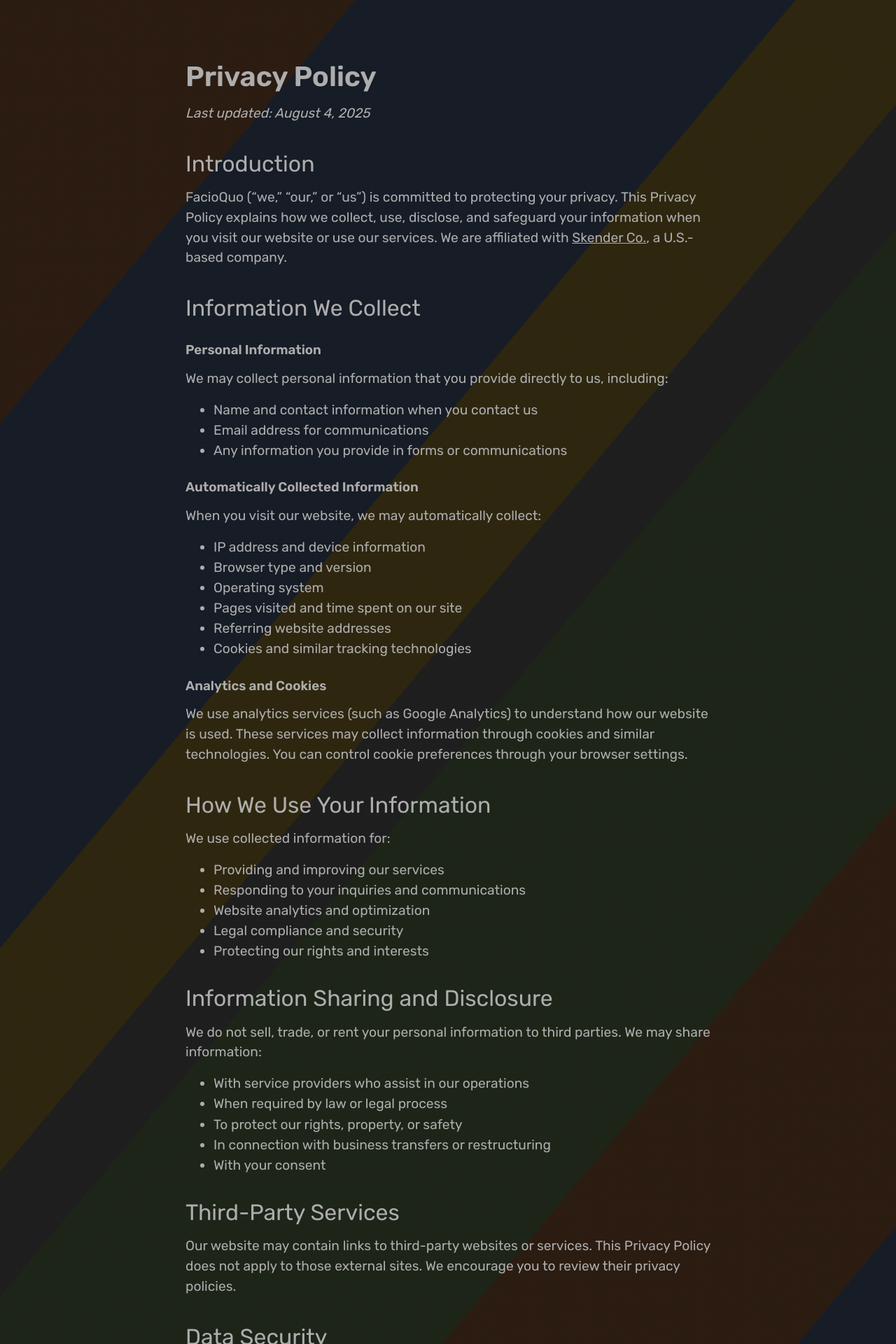
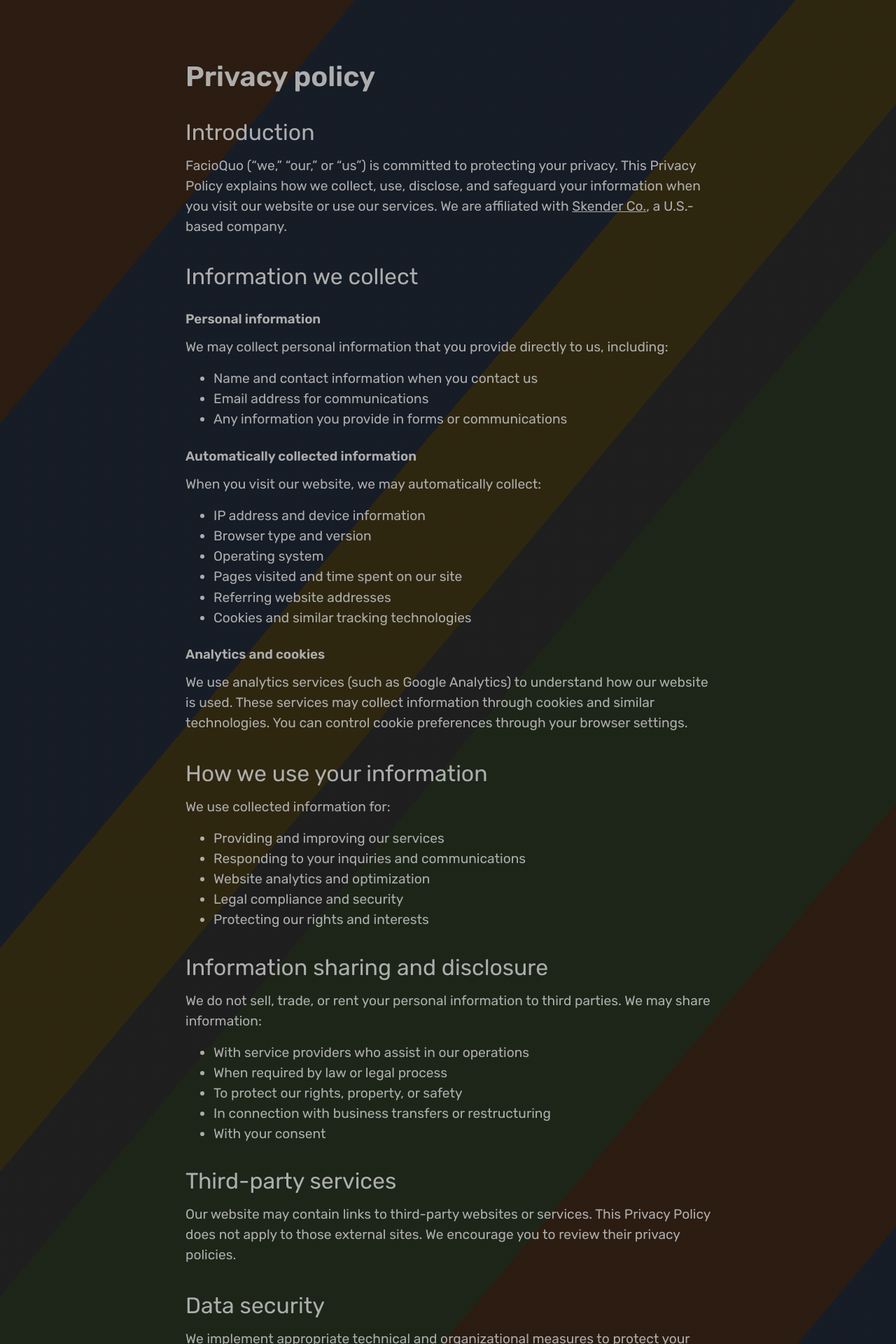
Before and after one commit to facioquo/facioquo.com, a Jekyll site: the page built from pages/privacy.md, in a window 1280 px wide. Shown: the top 1920 px of the page at 70% size. Built offline with Jekyll 4.4.1, drawn with Linux system fonts in a browser that asks for light colours; some of the changed text lies outside the part shown.

Commit message:
Address review feedback: smaller legal links font, sentence case headers, dates at bottom
Co-authored-by: DaveSkender <8432125+DaveSkender@users.noreply.github.com>

```diff
--- a/_includes/head-base-styles.html
+++ b/_includes/head-base-styles.html
@@ -177,6 +177,12 @@
     color: rgba(173, 173, 173, 0.6);
   }
 
+  .site-legal-links {
+    font-size: 0.9em;
+    font-weight: 200;
+    color: rgba(173, 173, 173, 0.5);
+  }
+
   .page-title,
   .section-title {
     font-size: 3.5em;
--- a/pages/privacy.md
+++ b/pages/privacy.md
@@ -7,9 +7,7 @@ layout: base
 footer: true
 ---
 
-# Privacy Policy
-
-*Last updated: August 4, 2025*
+# Privacy policy
 
 ## Introduction
 
@@ -17,15 +15,15 @@ FacioQuo ("we," "our," or "us") is committed to protecting your privacy. This Pr
 use, disclose, and safeguard your information when you visit our website or use our services.
 We are affiliated with [Skender Co.](https://skenderco.com), a U.S.-based company.
 
-## Information We Collect
+## Information we collect
 
-### Personal Information
+### Personal information
 We may collect personal information that you provide directly to us, including:
 - Name and contact information when you contact us
 - Email address for communications
 - Any information you provide in forms or communications
 
-### Automatically Collected Information
+### Automatically collected information
 When you visit our website, we may automatically collect:
 - IP address and device information
 - Browser type and version
@@ -34,12 +32,12 @@ When you visit our website, we may automatically collect:
 - Referring website addresses
 - Cookies and similar tracking technologies
 
-### Analytics and Cookies
+### Analytics and cookies
 We use analytics services (such as Google Analytics) to understand how our website is used.
 These services may collect information through cookies and similar technologies.
 You can control cookie preferences through your browser settings.
 
-## How We Use Your Information
+## How we use your information
 
 We use collected information for:
 - Providing and improving our services
@@ -48,7 +46,7 @@ We use collected information for:
 - Legal compliance and security
 - Protecting our rights and interests
 
-## Information Sharing and Disclosure
+## Information sharing and disclosure
 
 We do not sell, trade, or rent your personal information to third parties. We may share information:
 - With service providers who assist in our operations
@@ -57,24 +55,24 @@ We do not sell, trade, or rent your personal information to third parties. We ma
 - In connection with business transfers or restructuring
 - With your consent
 
-## Third-Party Services
+## Third-party services
 
 Our website may contain links to third-party websites or services.
 This Privacy Policy does not apply to those external sites.
 We encourage you to review their privacy policies.
 
-## Data Security
+## Data security
 
 We implement appropriate technical and organizational measures to protect your personal information
 against unauthorized access, alteration, disclosure, or destruction.
 However, no method of transmission over the internet is 100% secure.
 
-## Data Retention
+## Data retention
 
 We retain personal information only as long as necessary to fulfill the purposes outlined in this policy,
 unless a longer retention period is required by law.
 
-## Your Rights
+## Your rights
 
 Depending on your location, you may have certain rights regarding your personal information:
 - **Access**: Request access to your personal information
@@ -86,23 +84,23 @@ Depending on your location, you may have certain rights regarding your personal
 
 To exercise these rights, please contact us using the information provided below.
 
-## International Data Transfers
+## International data transfers
 
 If you are located outside the United States, please note that we may transfer your information to and process it
 in the United States, where data protection laws may differ from those in your jurisdiction.
 
-## Children's Privacy
+## Children's privacy
 
 Our services are not directed to children under 13.
 We do not knowingly collect personal information from children under 13.
 If we become aware that we have collected such information, we will take steps to delete it.
 
-## Changes to This Privacy Policy
+## Changes to this privacy policy
 
 We may update this Privacy Policy from time to time. We will notify you of any material changes
 by posting the new policy on this page and updating the "Last updated" date.
 
-## Contact Information
+## Contact information
 
 If you have questions about this Privacy Policy or our privacy practices, please contact us:
 
```
Also changed, not shown: other parts of pages/privacy.md (+4 -1 lines), pages/terms.md (+19 -18 lines).
